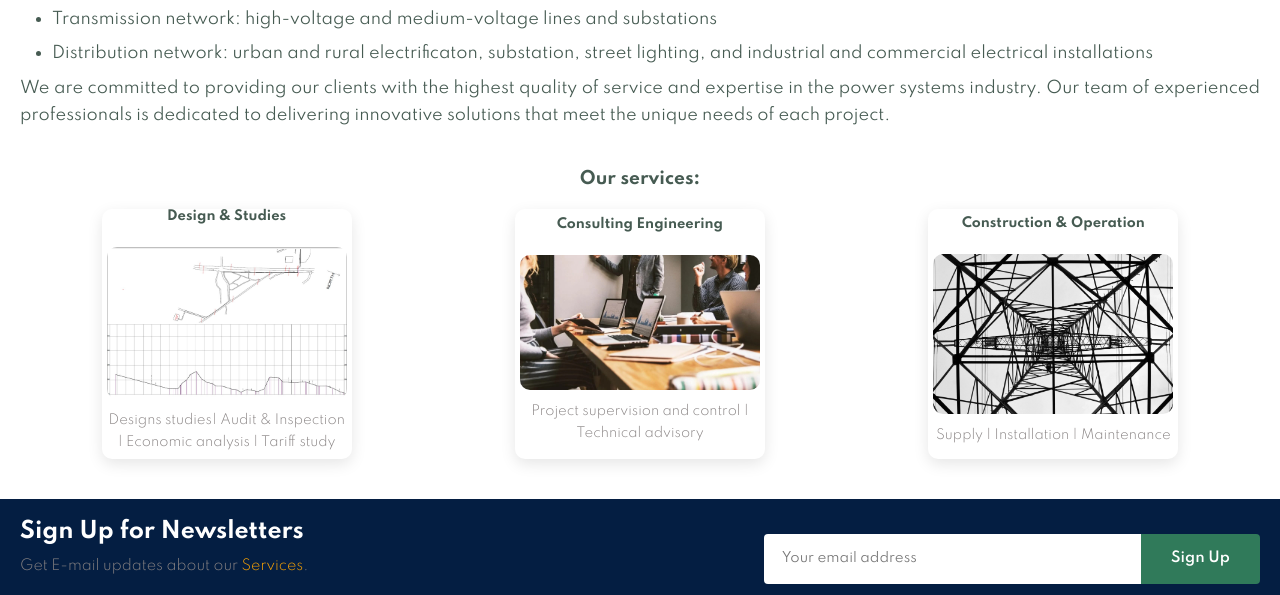
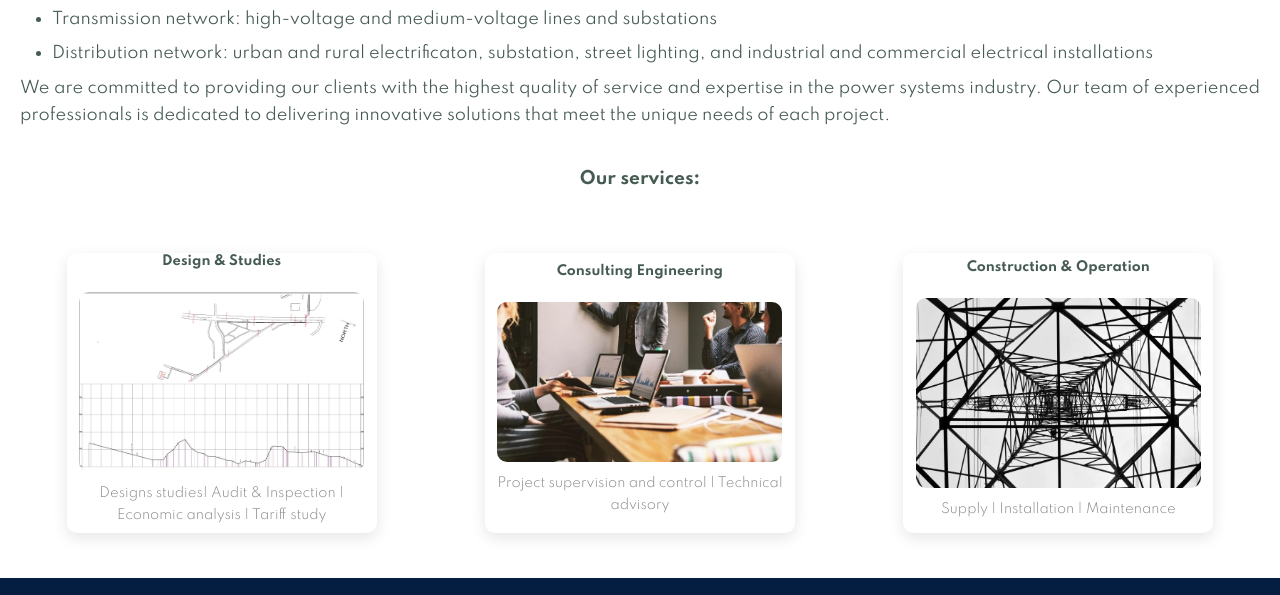
Before and after one commit to Patou2209/sebely, a plain HTML site: page power.html in a window 1280 px wide. Shown: the part 619-1214 px from the top of the page. Drawn offline with Linux system fonts and the light colour scheme.

Commit message:
mediaquery

```diff
--- a/media_queries.css
+++ b/media_queries.css
@@ -168,11 +168,31 @@
    @media(min-width: 1000px){
     #pro-container{
     display: grid;
-    grid-template-columns: repeat(3, minmax(300px, 1fr));
+    grid-template-columns: repeat(3, minmax(310px, 1fr));
     align-items: center;
     justify-items: center;
+    gap: 15px;
   }
    }
+    #pro-container .featured-box{
+    display: flex;
+    flex-direction: column;
+    justify-content: center;
+    align-items: center;
+    width: 310px;
+    height: 280px;
+    border-radius: 10px;
+    padding: 5px;
+    box-shadow: 0 5px 15px rgba(0, 0, 0, 0.1);
+    transition: all 0.3s ease-in-out;
+    margin: 25px 0 25px 0;
+  }
+  #pro-container .featured-box img{
+    width: 95%;
+    height: 75%;
+    border-radius: 10px;
+    object-fit: cover;
+  }
 
 /* Media queries, Tablettes */
 
--- a/power.html
+++ b/power.html
@@ -49,7 +49,7 @@
 
         <p style="text-align: justify;">We are committed to providing our clients with the highest quality of service and expertise in the power systems industry. Our team of experienced professionals is dedicated to delivering innovative solutions that meet the unique needs of each project.</p>
 
-            <h4 id="titre">Our services:</h4>
+            <h4 id="titre">Our services:</h4> <br>
 
             <div id="pro-container">
                 <div class="featured-box">
--- a/style.css
+++ b/style.css
@@ -418,8 +418,8 @@ body {
     cursor : pointer;
   }
   #pro-container .featured-box img{
-    width: 100%;
-    height: 80%;
+    width: 95%;
+    height: 75%;
     border-radius: 10px;
     object-fit: cover;
   }
```
Also changed, not shown: developement.html (+1 -1 lines), firesystem.html (+1 -1 lines), resource.html (+1 -1 lines).
